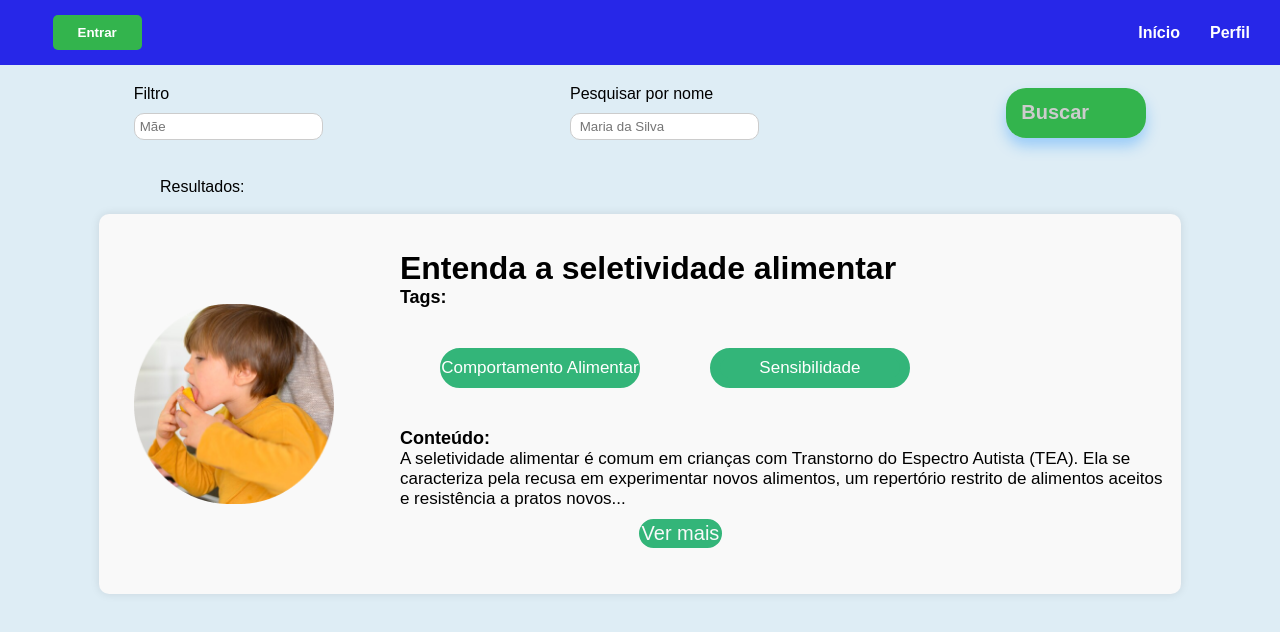
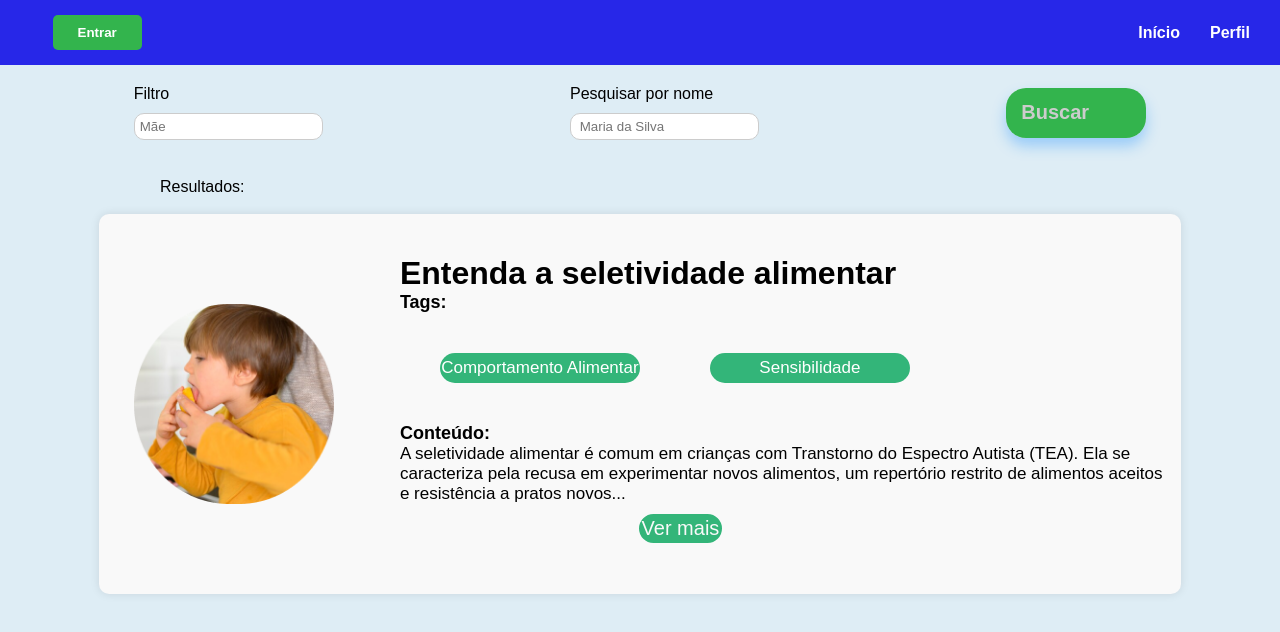
Before and after one commit to PaulaRobertaSuelen/Seguran-a-Alimentar-, a React (Vite) app: page /pesquisarGia in a window 1280 px wide. Shown: the top 632 px of the page. Built offline with nearby package versions, Linux system fonts and the light colour scheme.

Commit message:
style:  retirei os comentario

```diff
--- a/src/pages/PesquisarGia/styles.js
+++ b/src/pages/PesquisarGia/styles.js
@@ -168,11 +168,10 @@ export const Comp = styled.div`
     padding: 10px;
     background-color: #33B579;
     color: #ffffff;
-    border: 10px solid #33B579; //Cor da borda
-    border-radius: 20px;  //Arredondamento da borda
-    width: 200px;  //Largura do componente
-    height: 30px; //Comprimeto do componente
-    text-align: center; //Centralizar o texto
+    border-radius: 20px;
+    width: 200px;
+    height: 30px;
+    text-align: center;
 `;
 
     export const Sens = styled.div`
@@ -184,11 +183,10 @@ export const Comp = styled.div`
     padding: 10px;
     background-color: #33B579;
     color: #ffffff;
-    border: 10px solid #33B579;  //Cor da borda
-    border-radius: 20px;  //Arredondamento da borda
-    width: 200px;  //Largura do componente
-    height: 30px; //Comprimeto do componente
-    text-align: center;  //Centralizar o texto
+    border-radius: 20px;
+    width: 200px;
+    height: 30px;
+    text-align: center;
 `;
 
 
```
